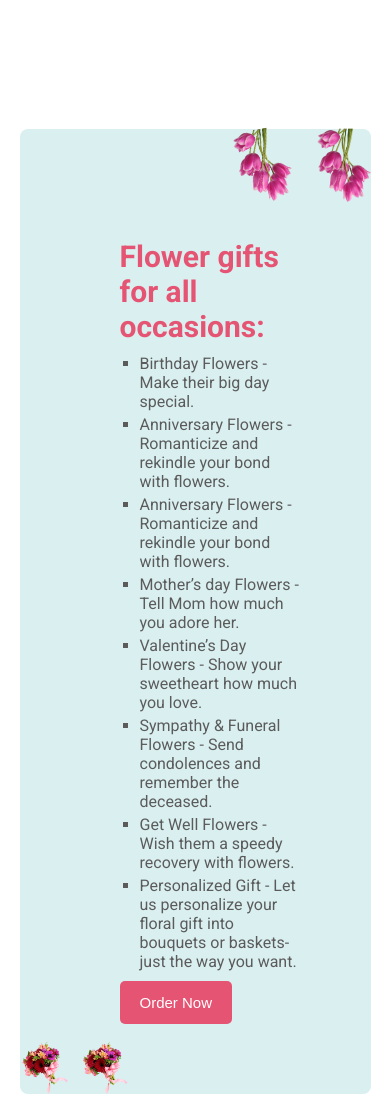
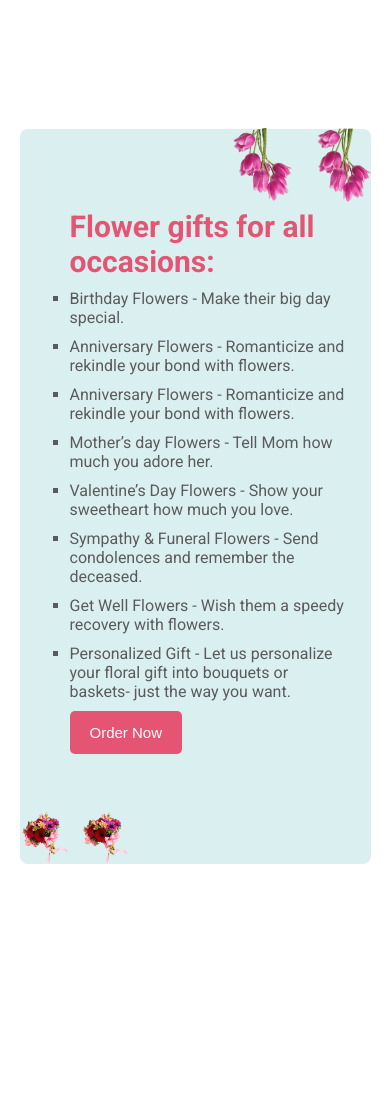
Before and after one commit to mahfuja5768/flower-shop-responsive, a plain HTML site: page index.html in a window 390 px wide. Shown: the part 3680-4776 px from the top of the page. After the commit the page ends 4546 px from the top, so only its background shows below. Drawn offline with Linux system fonts and the light colour scheme; a web font is replaced by a local one.

Commit message:
add Flower gifts section

```diff
--- a/responsive.css
+++ b/responsive.css
@@ -72,6 +72,22 @@
 h1,
 button {
   margin-top: 10px;
+}
+/* Flower gifts */
+.gifts {
+  flex-direction: column;
+  padding: 20px 20px;
+}
+.gifts ul li {
+  list-style: square;
+  margin-left: 0px;
+  margin-top: 10px;
+}
+.ideas {
+  padding-bottom: 40px;
+  margin-left: 30px;
+  margin-top: 50px ;
+  margin-bottom: 50px;
 }
 
 }
@@ -153,4 +169,14 @@ button {
   margin-top: 10px;
 }
 
+/* Flower gifts */
+.gifts {
+  padding: 0 150px;
+  padding-top: 100px ;
 }
+.ideas {
+  padding-bottom: 100px;
+  margin-left: 20px;
+}
+
+}
```
